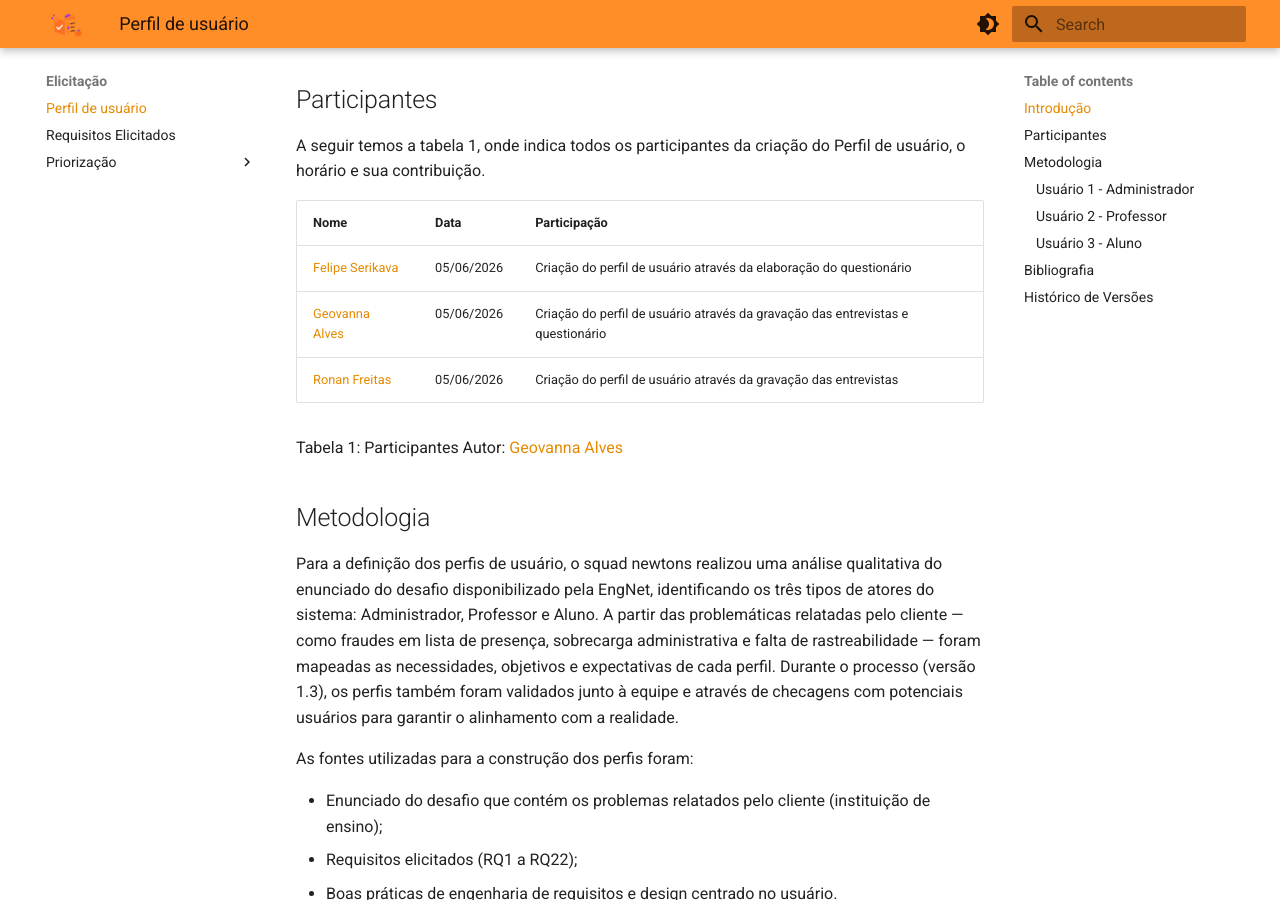
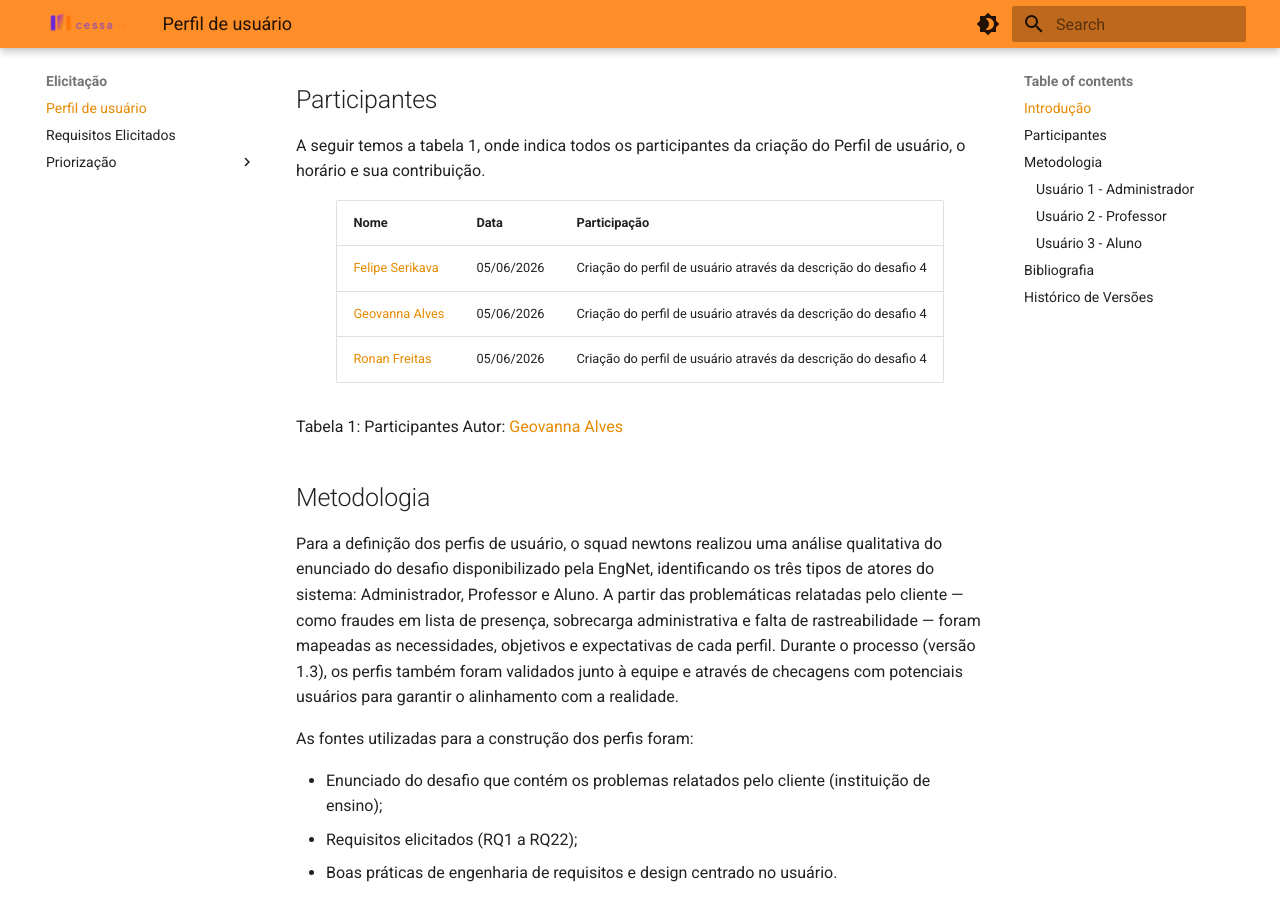
Before and after one commit to GeovannaUmbelino/Desafio-4-2026.1-Projeto-final, an MkDocs documentation site: the page built from docs/Elicitação/Perfil_usuario.md, in a window 1280 px wide and 900 px high, scrolled down 365 px. Built offline with MkDocs 1.6.1 and Material for MkDocs 9.7.7, drawn with Linux system fonts in a browser that asks for light colours.

```diff
--- a/docs/Elicitação/Perfil_usuario.md
+++ b/docs/Elicitação/Perfil_usuario.md
@@ -21,19 +21,19 @@ A seguir temos a tabela 1, onde indica todos os participantes da criação do Pe
         <tr>
         <td><a href="https://github.com/felipeserikava-web">Felipe Serikava</a></td>
          <td>05/06/2026</td>
-        <td>Criação do perfil de usuário através da elaboração do questionário</td>
+        <td>Criação do perfil de usuário através da descrição do desafio 4</td>
       </tr>
       <tr>
         <tr>
         <td><a href="https://github.com/GeovannaUmbelino">Geovanna Alves</a></td>
          <td>05/06/2026</td>
-        <td>Criação do perfil de usuário através da gravação das entrevistas e questionário</td>
+        <td>Criação do perfil de usuário através da descrição do desafio 4</td>
       </tr>
       <tr>
         <tr>
         <td><a href="https://github.com/HunterBRR">Ronan Freitas</a></td>
          <td>05/06/2026</td>
-        <td>Criação do perfil de usuário através da gravação das entrevistas</td>
+        <td>Criação do perfil de usuário através da descrição do desafio 4</td>
       </tr>
     </tbody>
   </table>
@@ -52,7 +52,6 @@ As fontes utilizadas para a construção dos perfis foram:
 - Requisitos elicitados (RQ1 a RQ22);
 - Boas práticas de engenharia de requisitos e design centrado no usuário.
 
----
 
 ### Usuário 1 - Administrador
 
@@ -79,7 +78,6 @@ O Administrador é o responsável pela configuração e manutenção geral da pl
 <br>RQ4 — Criar, editar, remover e listar turmas
 <br>RQ6 — Geração de relatórios
 
----
 
 ### Usuário 2 - Professor
 
@@ -109,7 +107,6 @@ O Professor é o principal operador do controle de presença. É responsável po
 <br>RQ17 — Gráficos de frequência
 <br>RQ18 — Filtro e busca de alunos
 
----
 
 ### Usuário 3 - Aluno
 
@@ -135,7 +132,6 @@ O Aluno é o usuário final que consome as informações sobre sua própria freq
 <br>RQ5 — Visualizar histórico próprio
 <br>RQ17 — Gráficos de frequência (visão do aluno)
 
----
 
 
 ## Bibliografia
--- a/mkdocs.yml
+++ b/mkdocs.yml
@@ -3,8 +3,8 @@ repo_url:
 theme:
   name: material
   custom_dir: overrides
-  logo: img\logo.png
-  favicon: img\logo.png
+  logo: img\logo_acessa.png
+  favicon: img\logo_acessa1.png
   features:
     - navigation.tabs
     - navigation.top
--- a/overrides/home.html
+++ b/overrides/home.html
@@ -4,8 +4,8 @@
   @import url("https://fonts.googleapis.com/css2?family=Roboto:wght@400;700;900&display=swap");
 
   :root {
-    --jornada-bg: #ffffff;
-    --jornada-text: #eb8500; /*Branco*/
+    --jornada-bg: #020202;
+    --jornada-text: #ffffff;
     --jornada-float-animation: float 10s ease-in-out infinite;
     --jornada-fade-in-animation: fadeIn 2s ease-in;
   }
@@ -70,8 +70,8 @@
 <body>
   <div class="background">
     <img
-      src="https://i.postimg.cc/QCGThy4P/logo.png"
-      alt="Logo Desafio 4"
+      src="https://i.postimg.cc/J0vYVbKr/logo-acessa.png"
+      alt="Logo Acessa"
       class="logo"
     />
     <p class="description">
```
Also changed, not shown: docs/Elicitação/Requisitos-Elicitados.md (+1 -1 lines), docs/Modelagem/Ágil/NFR-Framework.md (deleted, +0 -5 lines), docs/Pré-Rastriabilidade/Rich-picture.md (+36 -0 lines), docs/Sobre/Sobre.md (+1 -1 lines), docs/img/logo_acessa.png (added), docs/img/logo_acessa1.png (added).
